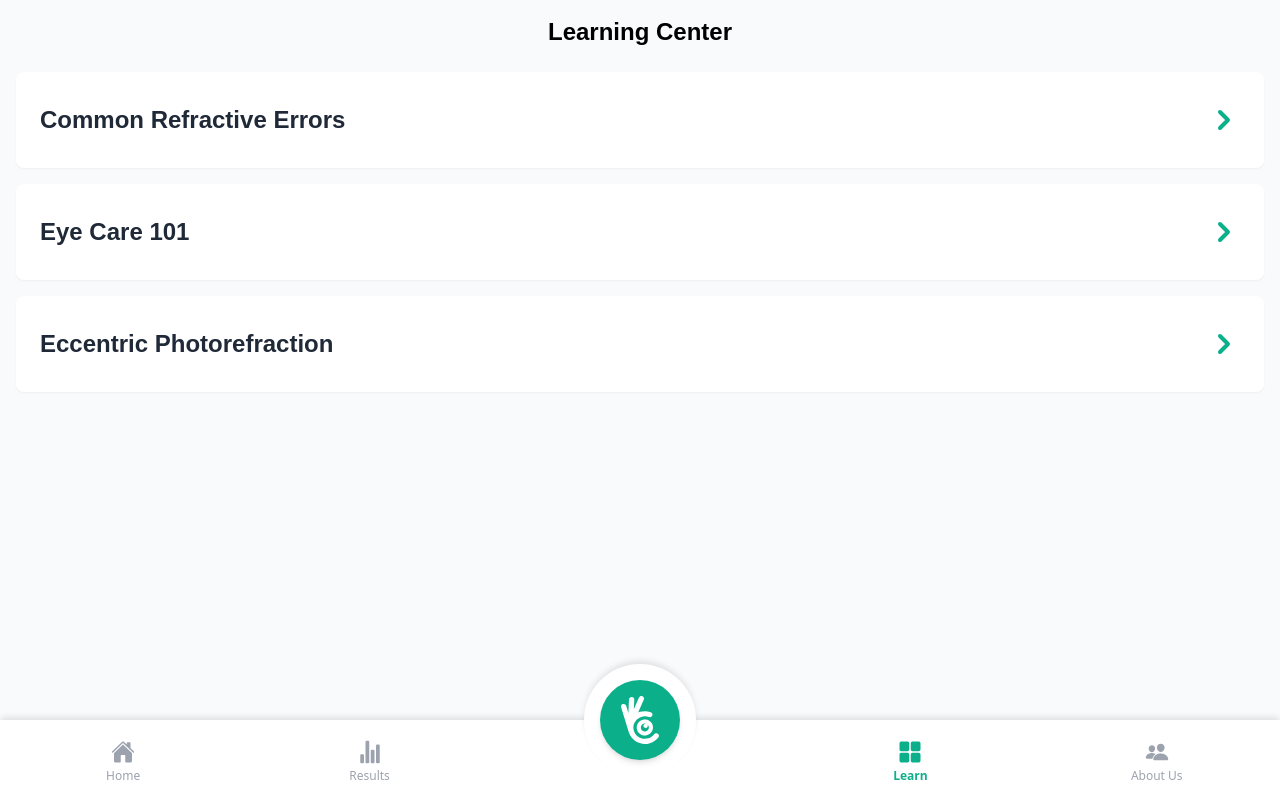
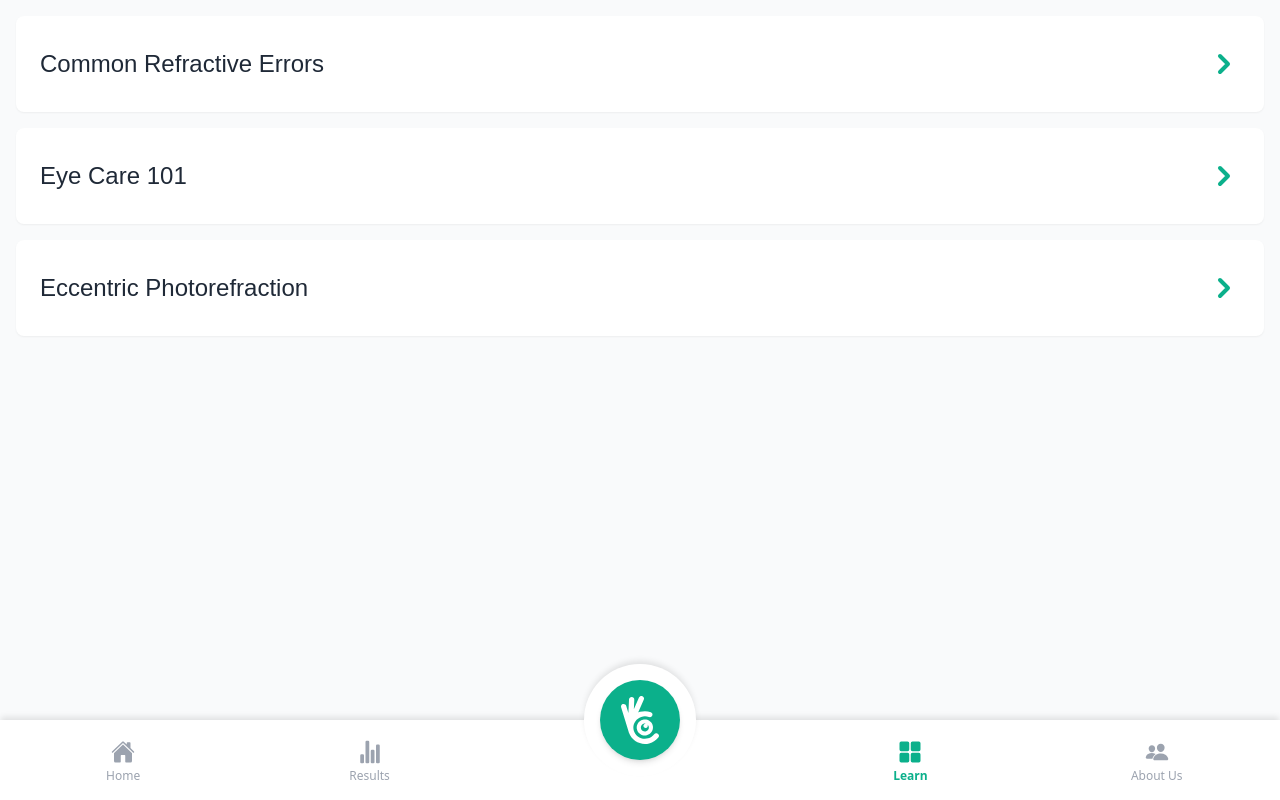
Before and after one commit to Shan-Khyle-Denison-Estrada/ScienceProject, a React (Create React App) app in the folder frontend/: page /learn in a window 1280 px wide. Built offline with nearby package versions, Linux system fonts and the light colour scheme.

Commit message:
Update Learn.js

```diff
--- a/frontend/src/pages/Learn.js
+++ b/frontend/src/pages/Learn.js
@@ -2,7 +2,7 @@ import React from 'react';
 
 const LearnItem = ({ title }) => (
   <div className="bg-white h-24 rounded-lg shadow-sm flex items-center justify-between px-6 mb-4 cursor-pointer hover:bg-gray-50 transition">
-    <span className="font-bold text-2xl text-gray-800">{title}</span>
+    <span className="text-2xl text-gray-800">{title}</span>
     {/* SVG Arrow built with Tailwind divs for simplicity, or use an actual SVG */}
     <svg width="32" height="32" viewBox="0 0 24 24" fill="none" stroke="#0BB08B" strokeWidth="3" strokeLinecap="round" strokeLinejoin="round">
         <path d="M9 18l6-6-6-6" />
@@ -13,7 +13,6 @@ const LearnItem = ({ title }) => (
 function Learn() {
   return (
     <div className="p-4 bg-gray-50 min-h-screen pb-24 font-switzal">
-       <h1 className="text-2xl font-bold mb-6 text-center">Learning Center</h1>
        <LearnItem title="Common Refractive Errors" />
        <LearnItem title="Eye Care 101" />
        <LearnItem title="Eccentric Photorefraction" />
```
